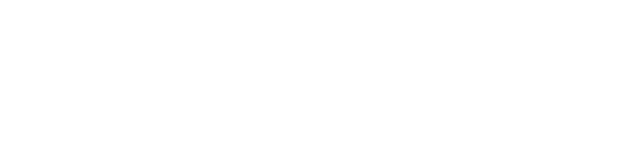
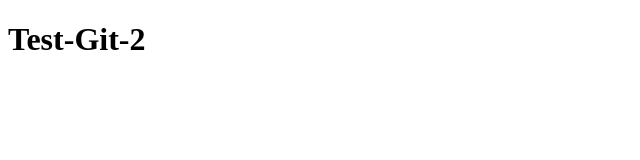
Before and after one commit to SerjGJ/test-git-2, a plain HTML site: page index.html in a window 1280 px wide. Shown: the whole page, without its empty margins (0-640 px from the left). Drawn offline with Linux system fonts and the light colour scheme.

Commit message:
add .gitignore

```diff
--- a/index.html
+++ b/index.html
@@ -6,6 +6,7 @@
     <title>Test-Git-2</title>
   </head>
   <body>
+    <h1>Test-Git-2</h1>
     <script src="index.js"></script>
   </body>
 </html>
```
Also changed, not shown: 1 other file.
